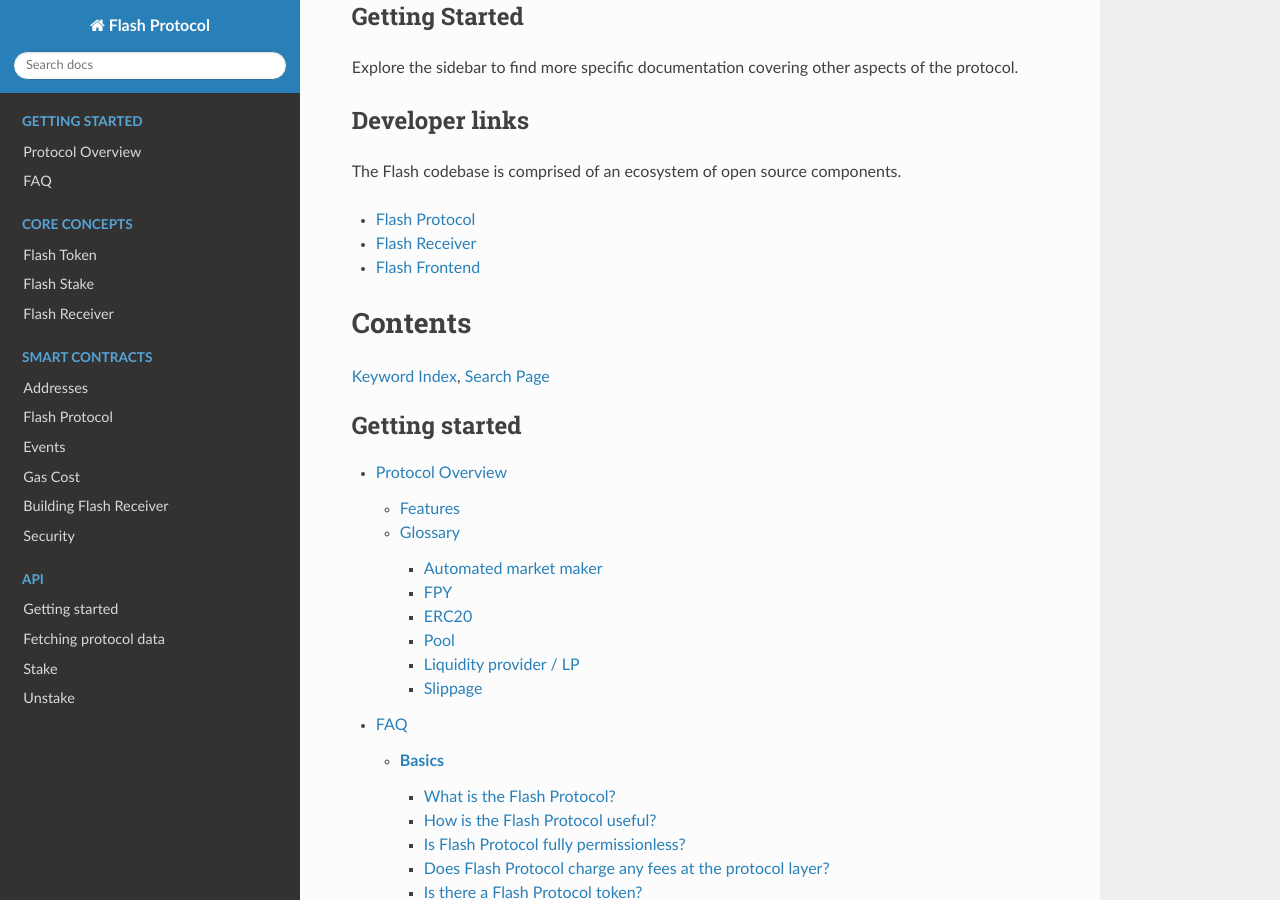
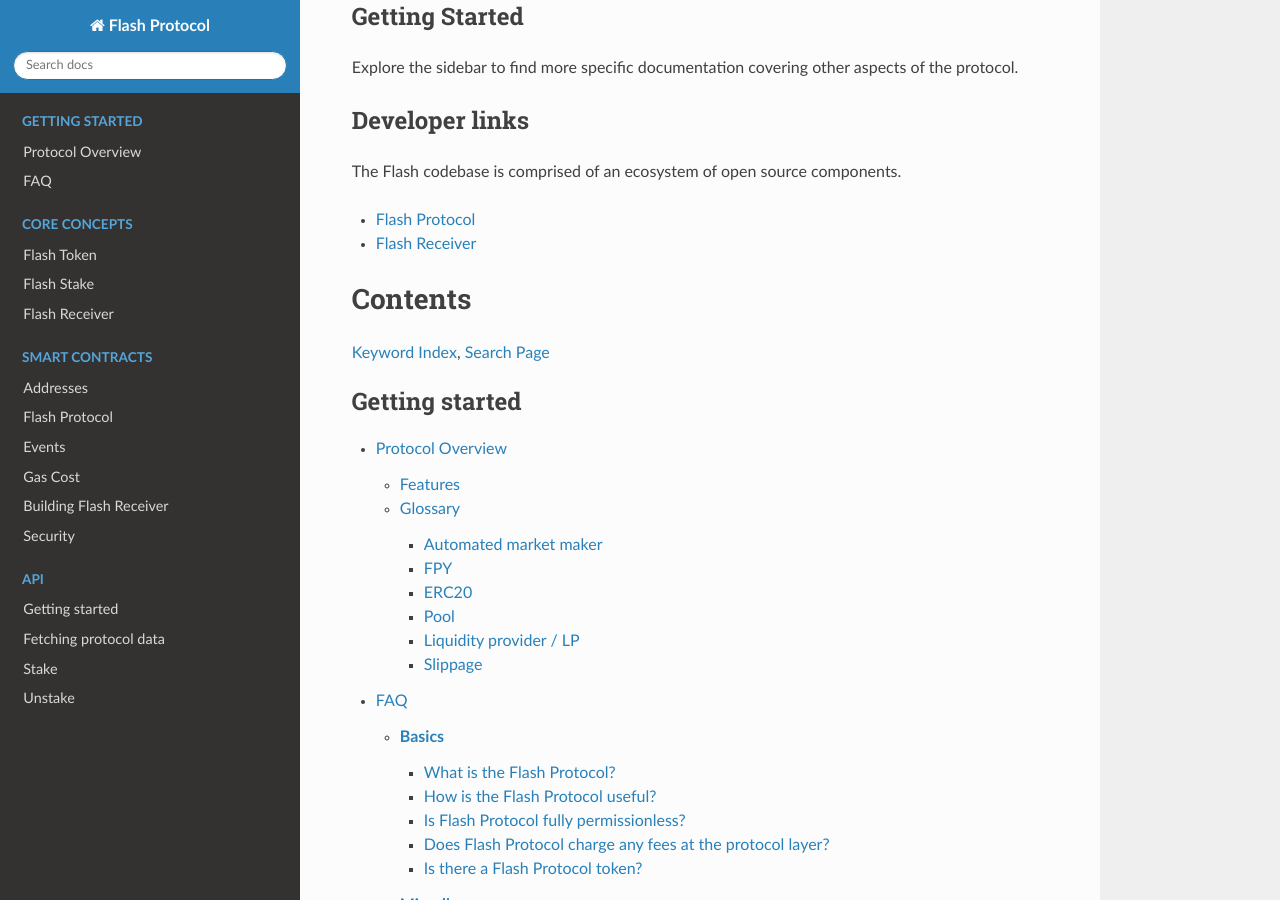
Before and after one commit to BlockzeroLabs/flash-docs, a Sphinx documentation site: the page built from source/index.rst, in a window 1280 px wide and 900 px high, scrolled down 385 px. Built offline with Sphinx 7.4.7 and the Read the Docs theme 2.0.0, drawn with Linux system fonts in a browser that asks for light colours.

Commit message:
Update index.rst

```diff
--- a/source/index.rst
+++ b/source/index.rst
@@ -24,7 +24,6 @@ components.
 
 - `Flash Protocol <https://github.com/XIO-Network/xio-flash-protocol>`_
 - `Flash Receiver <https://github.com/XIO-Network/xio-flashapp-contracts>`_
-- `Flash Frontend <https://github.com/XIO-Network>`_
 
 Contents
 ========
```
